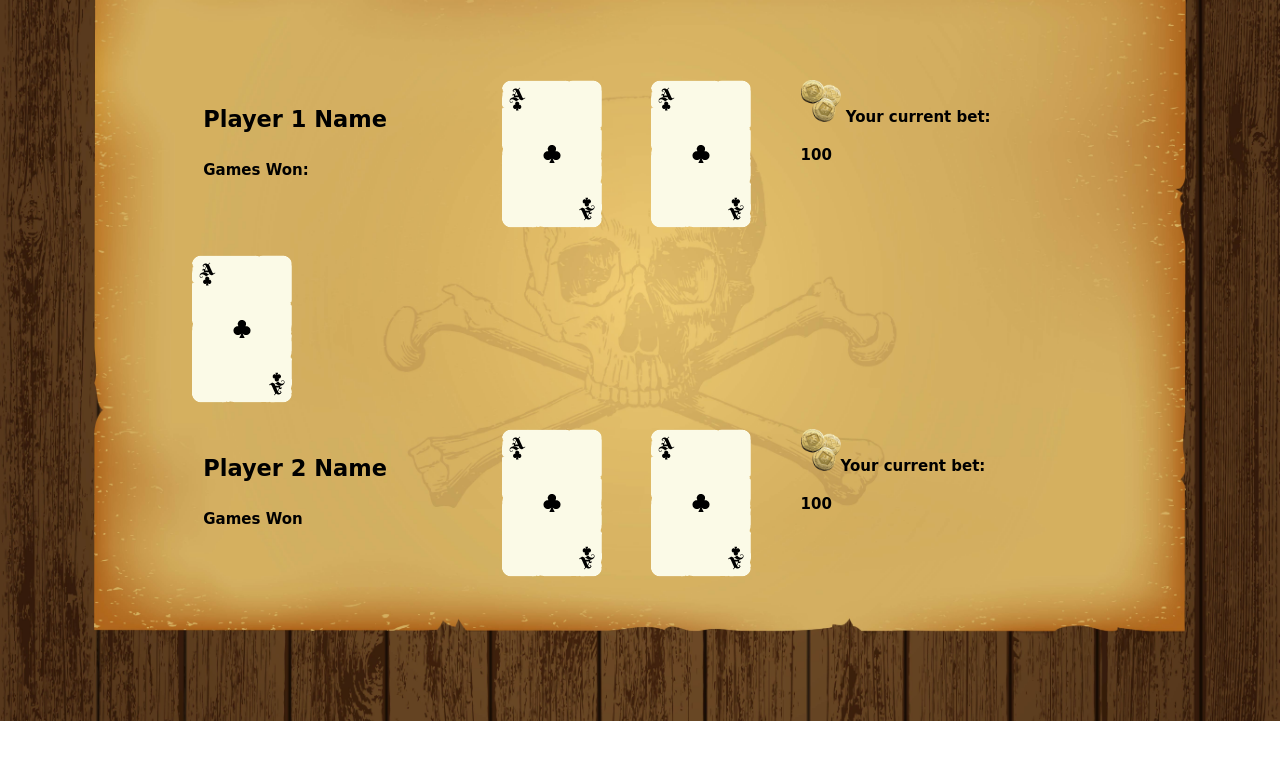
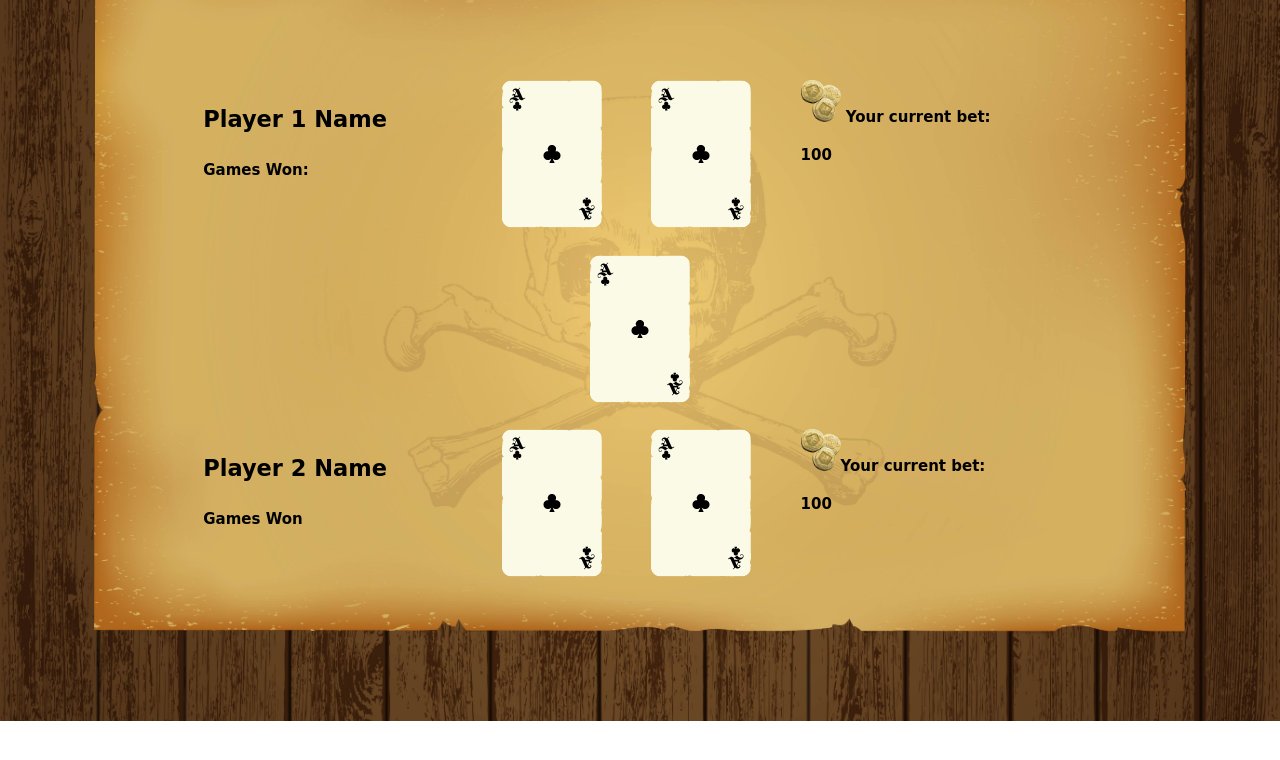
Before and after one commit to DesignerJennifer/Project-2, a website: page public/play.html in a window 1280 px wide. Drawn offline with nearby package versions, Linux system fonts and the light colour scheme; a web font is replaced by a local one.

Commit message:
revised play.html

```diff
--- a/public/play.html
+++ b/public/play.html
@@ -46,7 +46,7 @@
     </div>
 
     <div class="container">
-      <div class="row">
+      <div class="row center">
         <img src="images/01_Ace_Clubs_100.png" />
       </div>
     </div>
```
